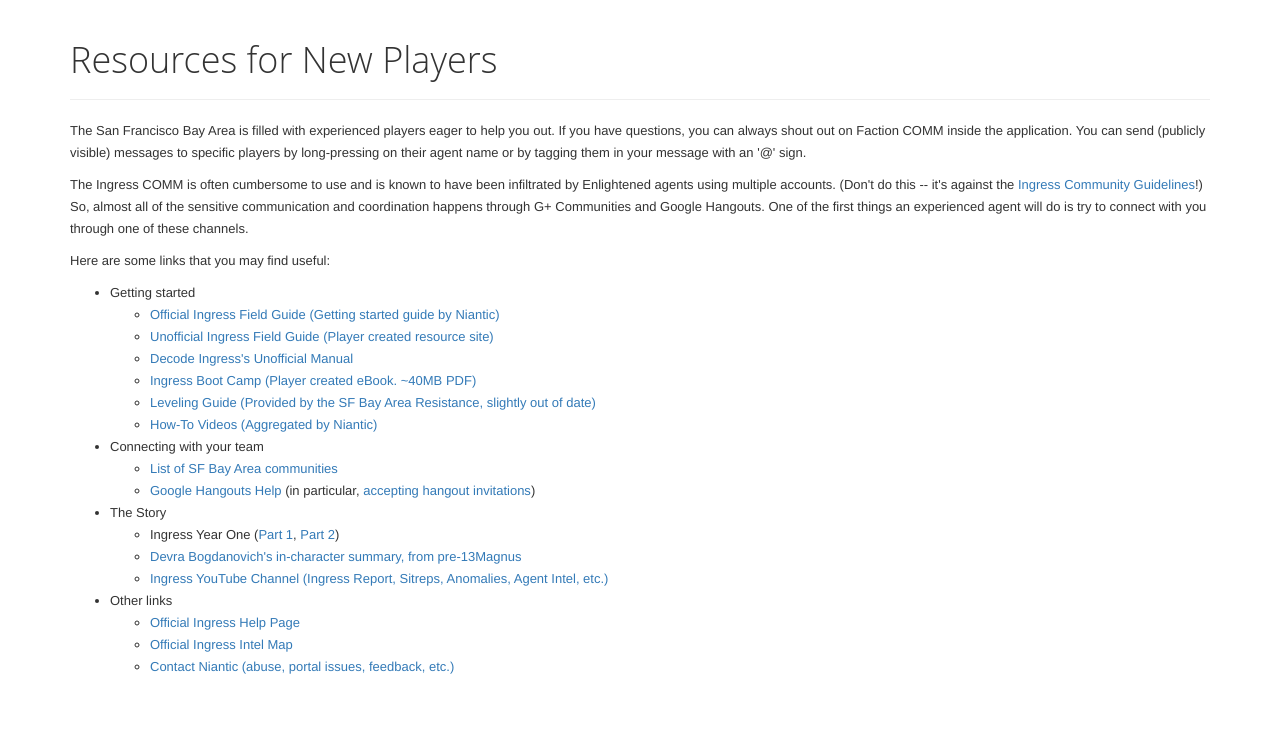
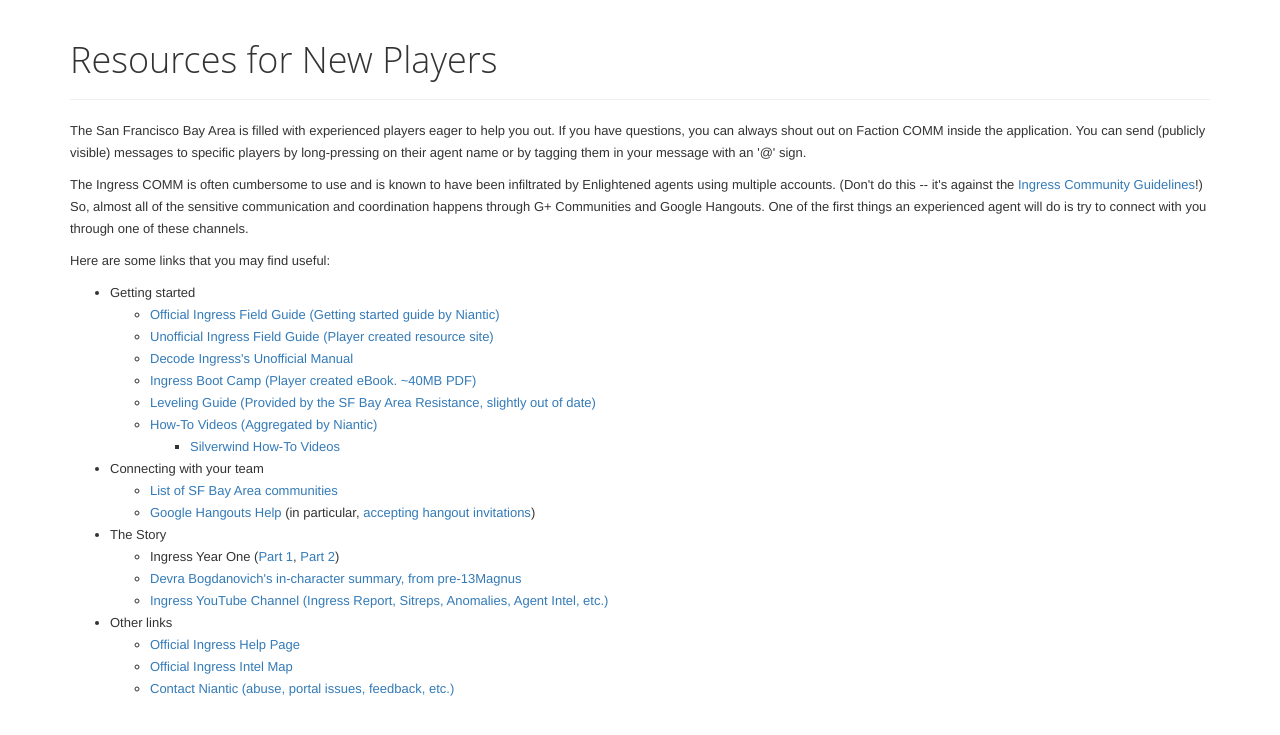
Before and after one commit to balshor/sfbay.resists.org, a Jekyll site: the page built from help/index.html, in a window 1280 px wide. Shown: the top 735 px of the page. Built offline with Jekyll 4.4.1, drawn with Linux system fonts in a browser that asks for light colours; nearby versions of some CDN libraries.

Commit message:
Add link to Silverwind How-To videos.

```diff
--- a/help/index.html
+++ b/help/index.html
@@ -30,6 +30,9 @@
       </li>
       <li>
         <a href="http://www.youtube.com/playlist?list=PLDEUWItbkQ5_z4i_FBLfjEGOz9uyFZE4c">How-To Videos (Aggregated by Niantic)</a>
+        <ul>
+          <li><a href="https://www.youtube.com/playlist?list=PLpGLMo7n5eBHkblB_GC_Jd-uSh3qIWf4v">Silverwind How-To Videos</a></li>
+        </ul>
       </li>
     </ul>
     <li>Connecting with your team</li>
```
